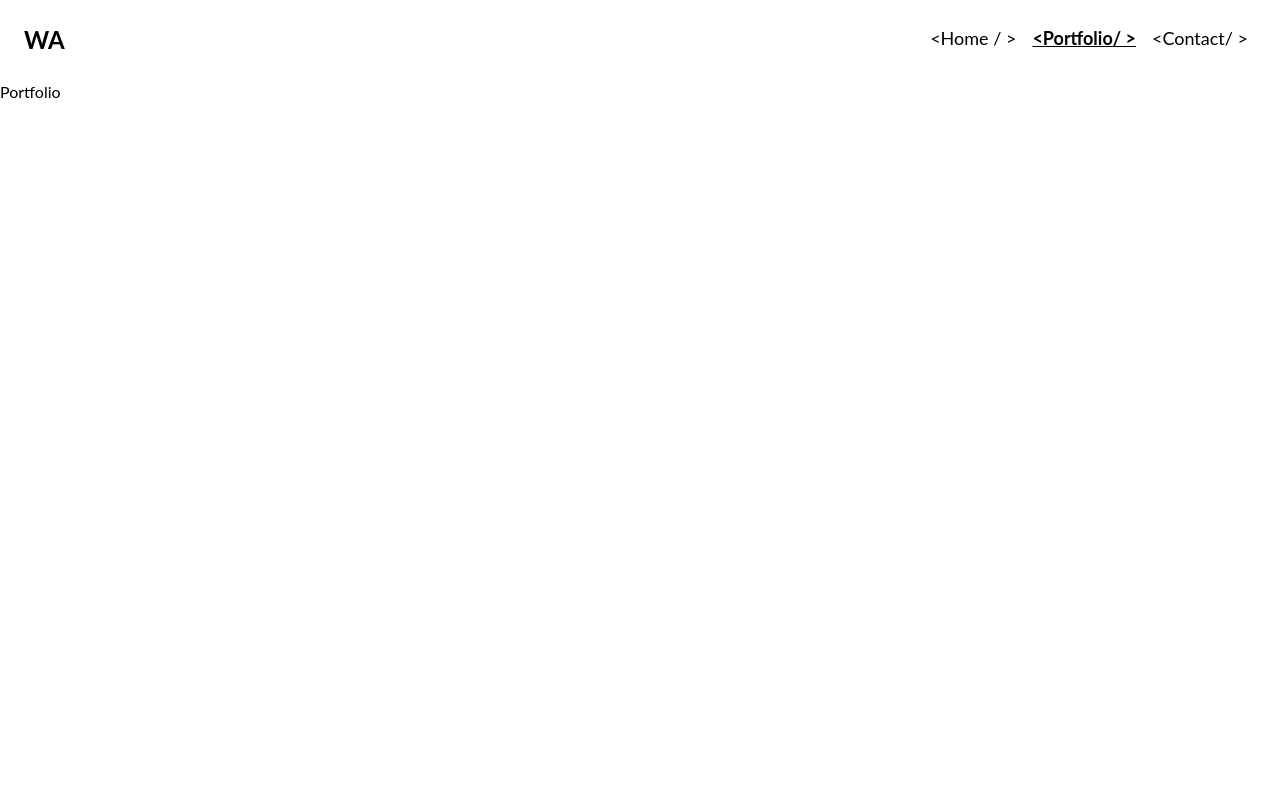
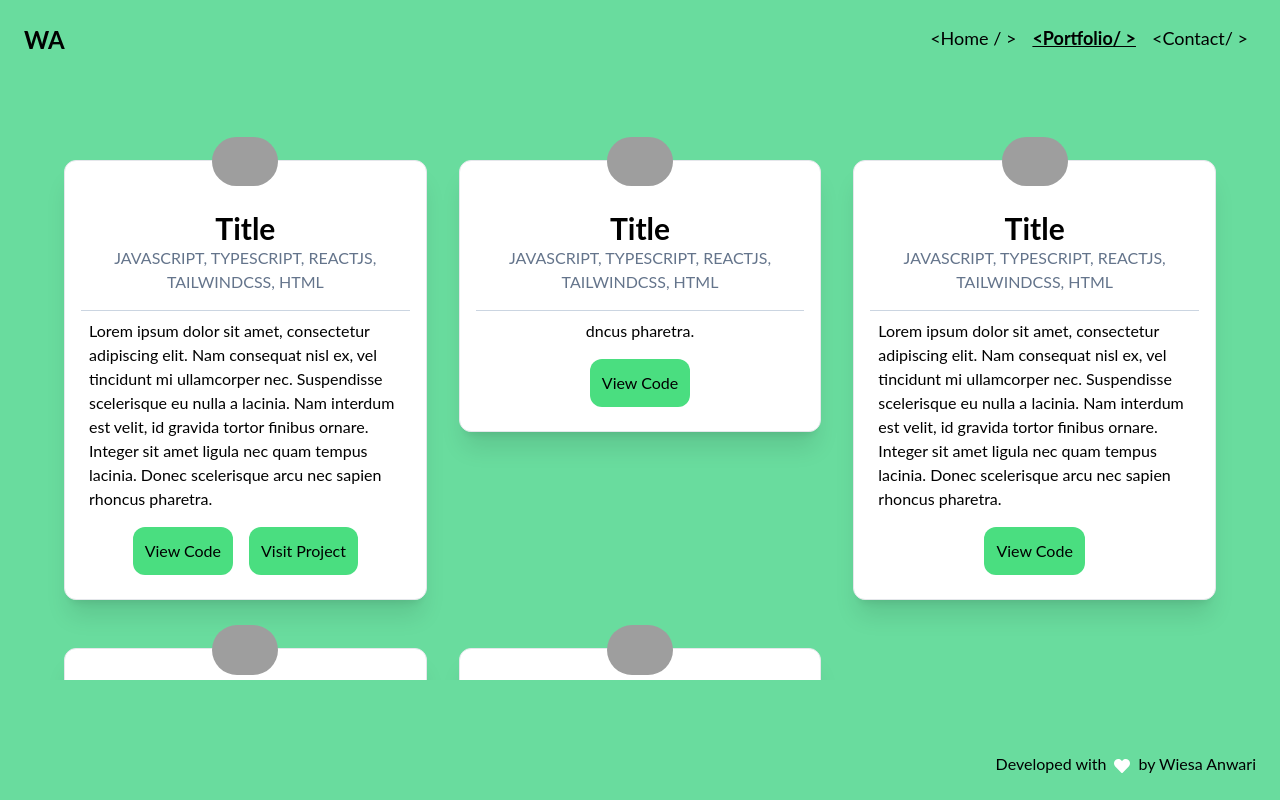
Before and after one commit to wanwari/wanwari.ca, a React (Create React App) app: page /portfolio in a window 1280 px wide. Built offline with nearby package versions, Linux system fonts and the light colour scheme; grey boxes are pictures that could not be loaded.

Commit message:
feat: create portfolio cards

```diff
--- /dev/null
+++ b/src/components/animated/Card.tsx
@@ -0,0 +1,48 @@
+import { useSpring, animated } from "react-spring";
+
+interface CardProps {
+	title: string;
+	about: string;
+	tags: string;
+	codeUrl: string;
+	demoUrl?: string;
+}
+
+const Card = ({ title, about, tags, codeUrl, demoUrl }: CardProps) => {
+	return (
+		<div className="flex flex-col justify-end  border rounded-xl h-fit p-4 m-4 mb-8 bg-white shadow-xl">
+			<div className="flex justify-center">
+				<img
+					src="https://github.com/creativetimofficial/soft-ui-dashboard-tailwind/blob/main/build/assets/img/team-2.jpg?raw=true"
+					className="w-1/5 rounded-full -mt-10"
+					alt="logo"
+				/>
+			</div>
+			<div className="flex justify-center flex-col text-center mb-4">
+				<h1 className="font-bold text-3xl mt-6">{title}</h1>
+				<p className="text-slate-500 uppercase">{tags}</p>
+			</div>
+			<div className="flex justify-center p-2 border-t border-slate-300">
+				<p>{about}</p>
+			</div>
+			<div className="flex justify-center">
+				<a
+					href={codeUrl}
+					className="bg-green-400 p-3 rounded-xl hover:text-white hover:shadow-lg m-2"
+				>
+					View Code
+				</a>
+				{demoUrl && (
+					<a
+						href={demoUrl}
+						className="bg-green-400 p-3 rounded-xl hover:text-white hover:shadow-lg m-2"
+					>
+						Visit Project
+					</a>
+				)}
+			</div>
+		</div>
+	);
+};
+
+export default Card;
--- a/src/pages/Portfolio.tsx
+++ b/src/pages/Portfolio.tsx
@@ -1,10 +1,54 @@
+import Card from "../components/animated/Card";
+import Footer from "../components/Footer";
 import Header from "../components/Header";
 
 const Portfolio = () => {
 	return (
-		<div>
+		<div className="h-screen bg-bgGreen flex flex-col justify-between">
 			<Header active={"portfolio"} />
-			Portfolio
+
+			<div className="grid grid-cols-3 m-12 pt-4 justify-items-center overflow-auto">
+				<Card
+					title={"Title"}
+					about={
+						"Lorem ipsum dolor sit amet, consectetur adipiscing elit. Nam consequat nisl ex, vel tincidunt mi ullamcorper nec. Suspendisse scelerisque eu nulla a lacinia. Nam interdum est velit, id gravida tortor finibus ornare. Integer sit amet ligula nec quam tempus lacinia. Donec scelerisque arcu nec sapien rhoncus pharetra."
+					}
+					tags={"JavaScript, TypeScript, ReactJS, TailwindCSS, HTML"}
+					codeUrl={"Title"}
+					demoUrl={"Title"}
+				/>
+				<Card
+					title={"Title"}
+					about={"dncus pharetra."}
+					tags={"JavaScript, TypeScript, ReactJS, TailwindCSS, HTML"}
+					codeUrl={"Title"}
+				/>
+				<Card
+					title={"Title"}
+					about={
+						"Lorem ipsum dolor sit amet, consectetur adipiscing elit. Nam consequat nisl ex, vel tincidunt mi ullamcorper nec. Suspendisse scelerisque eu nulla a lacinia. Nam interdum est velit, id gravida tortor finibus ornare. Integer sit amet ligula nec quam tempus lacinia. Donec scelerisque arcu nec sapien rhoncus pharetra."
+					}
+					tags={"JavaScript, TypeScript, ReactJS, TailwindCSS, HTML"}
+					codeUrl={"Title"}
+				/>
+				<Card
+					title={"Title"}
+					about={
+						"Lorem ipsum dolor sit amet, consectetur adipiscing elit. Nam consequat nisl ex, vel tincidunt mi ullamcorper nec. Suspendisse scelerisque eu nulla a lacinia. Nam interdum est velit, id gravida tortor finibus ornare. Integer sit amet ligula nec quam tempus lacinia. Donec scelerisque arcu nec sapien rhoncus pharetra."
+					}
+					tags={"JavaScript, TypeScript, ReactJS, TailwindCSS, HTML"}
+					codeUrl={"Title"}
+				/>
+				<Card
+					title={"Title"}
+					about={
+						"Lorem ipsum dolor sit amet, consectetur adipiscing elit. Nam consequat nisl ex, vel tincidunt mi ullamcorper nec. Suspendisse scelerisque eu nulla a lacinia. Nam interdum est velit, id gravida tortor finibus ornare. Integer sit amet ligula nec quam tempus lacinia. Donec scelerisque arcu nec sapien rhoncus pharetra."
+					}
+					tags={"JavaScript, TypeScript, ReactJS, TailwindCSS, HTML"}
+					codeUrl={"Title"}
+				/>
+			</div>
+			<Footer />
 		</div>
 	);
 };
```
